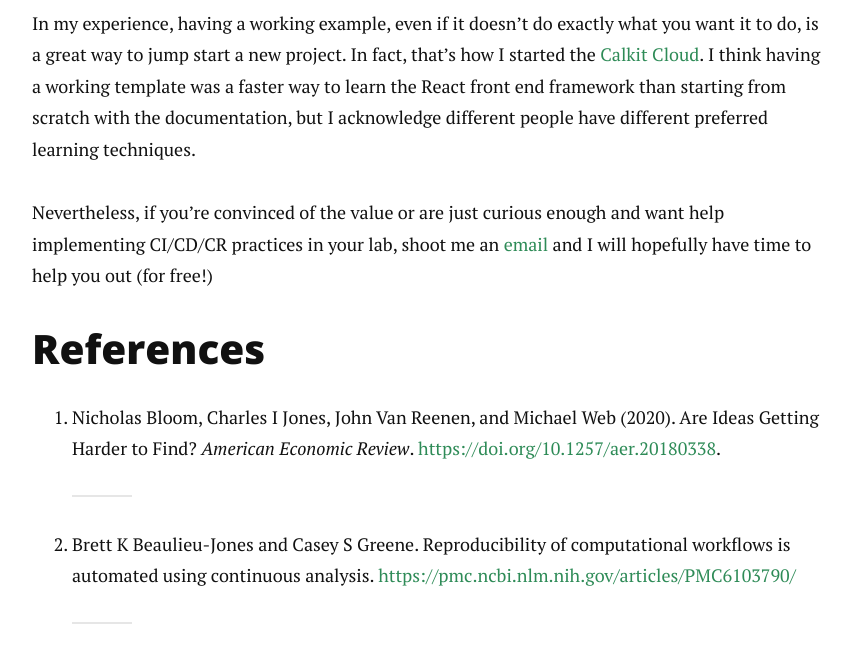
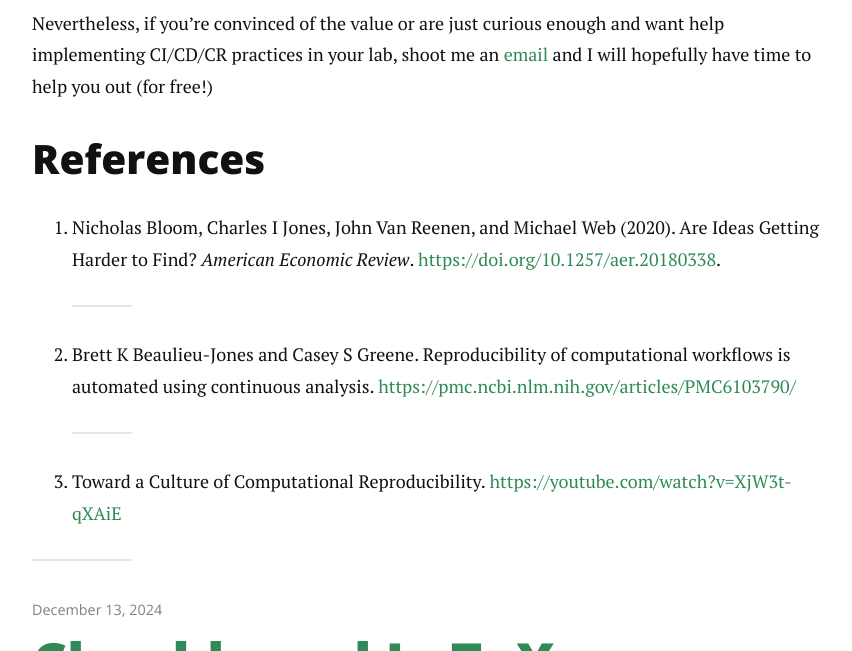
Before and after one commit to petebachant/petebachant.github.io, a Jekyll site: the page built from index.html, in a window 1280 px wide and 900 px high, scrolled down 5597 px, cut to the strip 249-900 px from the top of the window. Shown: the whole strip, without its empty margins (208-1060 px from the left). Built offline with Jekyll 4.4.1, drawn with Linux system fonts in a browser that asks for light colours; nearby versions of some CDN libraries; the list of posts is cut into pages by our own code.

Commit message:
Remove paragraph about React

```diff
--- a/_posts/2025-03-13-continuous-reproducibility.md
+++ b/_posts/2025-03-13-continuous-reproducibility.md
@@ -243,19 +243,6 @@ and apparently that's common enough to make a PhD Comic about it:
 
 ![PhD comics 1689](/images/cr/phd-comics-1689.png)
 
-In my experience,
-having a working example,
-even if it doesn't do exactly what you want it to do,
-is a great way to jump start a new project.
-In fact,
-that's how I started the
-[Calkit Cloud](https://github.com/calkit/calkit-cloud).
-I think having a working template was a faster way to
-learn the React front end framework than starting from scratch
-with the documentation,
-but I acknowledge different people have different preferred learning
-techniques.
-
 Nevertheless, if you're convinced of the value
 or are just curious enough and
 want help implementing CI/CD/CR practices in your lab,
```
